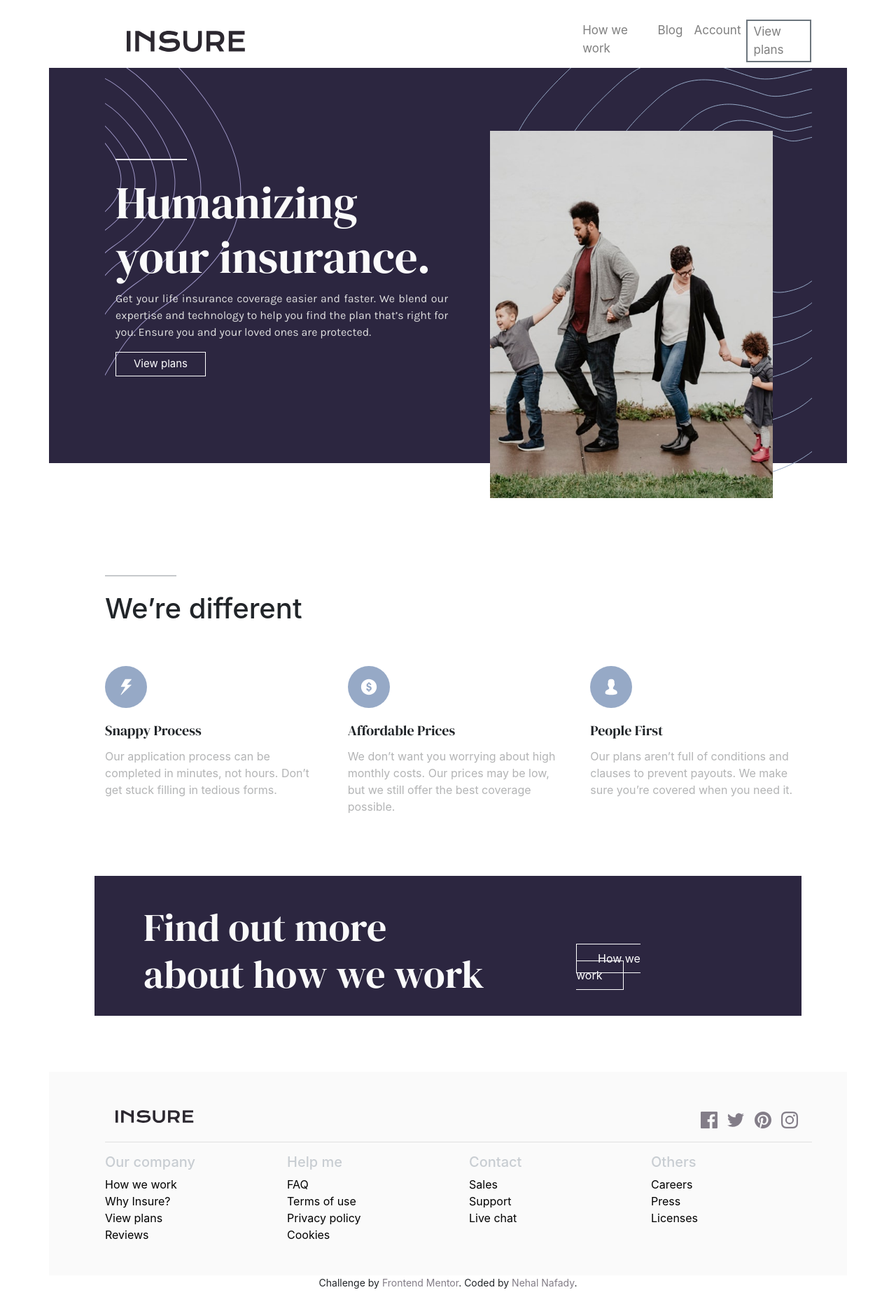
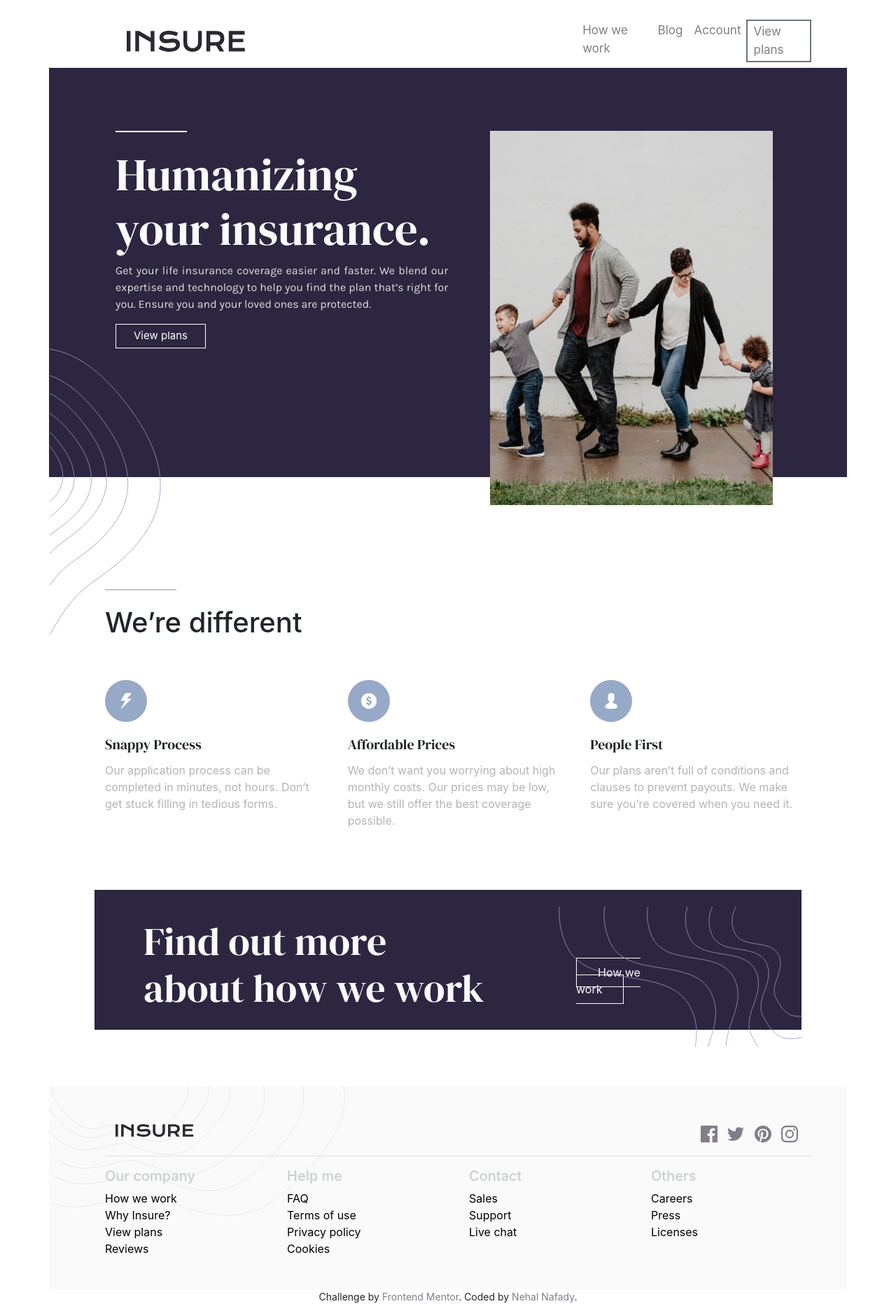
Before and after one commit to NehalGNafady/Insure-landing-page, a plain HTML site: page index.html in a window 1280 px wide. Shown: the whole page at 70% size. Drawn offline with nearby package versions, Linux system fonts and the light colour scheme.

Commit message:
edit design

```diff
--- a/css/style.css
+++ b/css/style.css
@@ -33,13 +33,11 @@ nav .navbar-brand img{ width: 100%;}
 .header{background-color:#2c2640;
 		  color:hsl(0, 0%, 98%)	;
 		  margin-bottom: 160px;
-          height: 565px;}
+          height: 585px;}
 
-.header .left_section{padding-top: 130px;
+.header .left_section{padding-top: 90px;
 						float: left;
-						background-image:url(../images/bg-pattern-intro-left-desktop.svg);
-						background-repeat: no-repeat;
-					    background-position: left bottom;}
+						}
 
 
 .header .left_section h1{font-weight: 400;
@@ -61,13 +59,23 @@ nav .navbar-brand img{ width: 100%;}
 
 .header .right_section {float: right;
 						    padding-top: 90px;
-							background-image:url(../images/bg-pattern-intro-right-desktop.svg);
-							background-repeat: no-repeat;
-							background-position: right top;;}
+							}
 
 .header .right_section img{width: 85%;
 						   margin-left: 30px;
-						   height: 525px;}
+						   height: 535px;}
+
+.left_pattern { margin-left: -94px;}
+
+.left_pattern img {width: 28%}
+
+.right_pattern{position: absolute}
+
+.right_pattern img{
+    margin-left: 122px;
+    margin-top: -96px;
+	width: 60%
+}
 
 .second_section{height: 430px;}
 
@@ -128,7 +136,20 @@ hr{margin-top: 50px;}
 
 .footer .foote h4{ font-size: 20px;
                     color: #c8cdd2;}
+
+.leftt_pattern{ margin-top: -49px;
+				margin-left: -79px;
+				position: absolute;}
+
+.leftt_pattern img{width: 80%}
+
+.rightt_pattern{ margin-top: -130px;
+					margin-left: -25px;}
+
+.rightt_pattern img{    width: 348px;}
+
 .linkes a{color: #000}
+
 .attribution { font-size: 14px;
 	text-align: center; }
 
--- a/index.html
+++ b/index.html
@@ -41,9 +41,13 @@
               </div>
 	  </nav>
 
+
 	  <div class="row header">
 		<div class="header bording">
 			 <div class="right_section col-lg-6 col-sm-12">
+			<!--	 <div class="right_pattern">
+		         <img src="images/bg-pattern-intro-right-desktop.svg" alt="left pattern"/>
+	          </div>-->
                <img src="images/image-intro-desktop.jpg" alt="Illustration"/>
              </div>
 			<div class="left_section col-lg-6 col-sm-12">
@@ -53,6 +57,9 @@
   and technology to help you find the plan that’s right for you. Ensure you
   and your loved ones are protected.</p>
                    <button>View plans</button>
+				<div class="left_pattern">
+		          <img src="images/bg-pattern-intro-left-desktop.svg" alt="left pattern"/>
+	            </div>
 			</div>
 		</div>
 	  </div>
@@ -93,16 +100,18 @@
 				  </div>
 				  <div class="right col-lg-5">
 				    <a href="#">How we work</a>
+					  	<div class="rightt_pattern">
+		            <img src="images/bg-pattern-how-we-work-desktop.svg" alt="left pattern"/>
 	        		</div>
-
 				  </div>
-
 			  </div>
-
+		  </div>
 	  </div> <!--third section -->
 	  <div class="row footer">
 		  <div class="foote bording">
-			<div class="logo_footer">
+			<div class="logo_footer">	<div class="leftt_pattern">
+				<img src="images/bg-pattern-footer-desktop.svg" alt="left pattern"/>
+				  </div>
 			<div class="logo col-lg-6 col-sm-12">
 			   <img src="images/logo.svg" alt="logo"/>
             </div>
@@ -159,16 +168,7 @@
 		Coded by <a href="https://www.linkedin.com/in/nehal-nafady-b140b8118/" target="_blank">Nehal Nafady</a>.
   </div>
 </div>
-
-
-
-
-
-
-
-
 	<script src="https://code.jquery.com/jquery-2.2.4.min.js" integrity="sha256-BbhdlvQf/xTY9gja0Dq3HiwQF8LaCRTXxZKRutelT44=" crossorigin="anonymous"></script>
     <script src="https://maxcdn.bootstrapcdn.com/bootstrap/4.0.0/js/bootstrap.min.js" integrity="sha384-JZR6Spejh4U02d8jOt6vLEHfe/JQGiRRSQQxSfFWpi1MquVdAyjUar5+76PVCmYl" crossorigin="anonymous"></script>
-
 </body>
 </html>
--- a/js/script.js
+++ /dev/null
@@ -1,3 +0,0 @@
-$(".navbar-toggle").on("click", function () {
-    $(this).toggleClass("active");
-});
```
Lines whose indentation alone changed are shown as unchanged.
